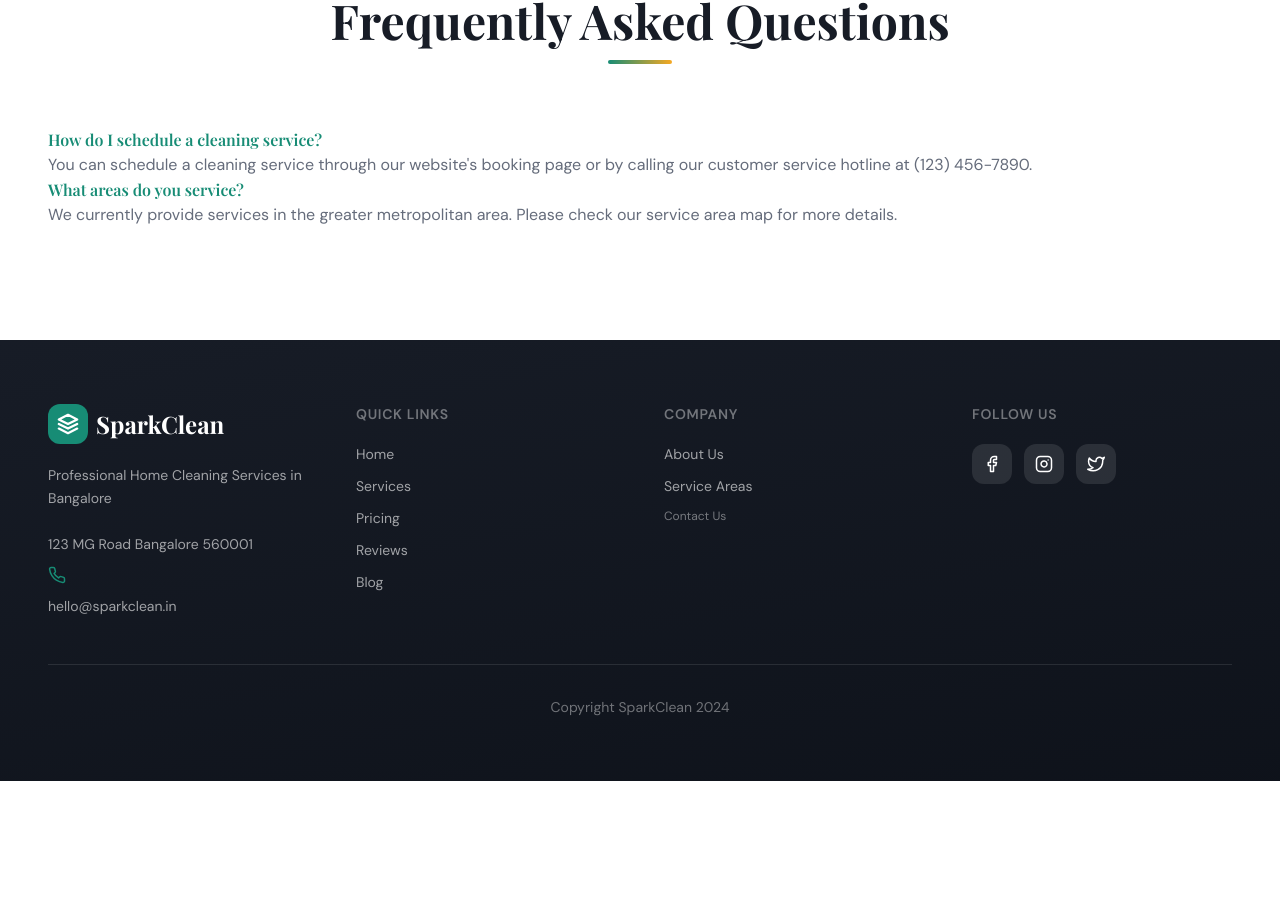
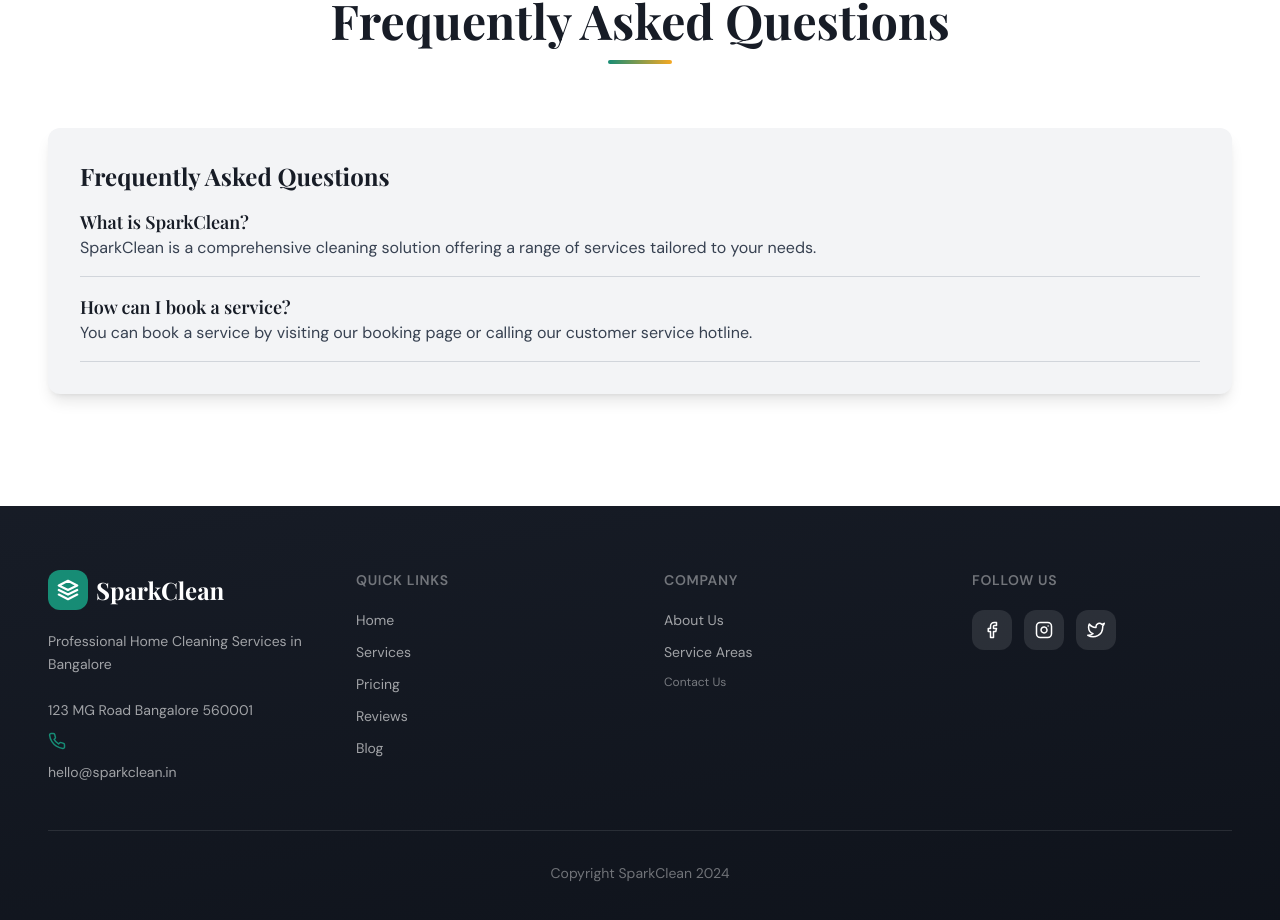
Before and after one commit to nikhilbobe-07/sample-web-code, a React (Vite) app: page / in a window 1280 px wide. Shown: the part 2973-3893 px from the top of the page. Before the commit the page ends 3754 px from the top, so only its background shows below. Built offline with nearby package versions, Linux system fonts and the light colour scheme; the HTML template or start-up script is replaced by a standard one; a web font is replaced by a local one.

Commit message:
AI Fix: SparkClean on https://sparkclean-geo-aeo.lovable.app

```diff
--- a/src/pages/Index.tsx
+++ b/src/pages/Index.tsx
@@ -326,14 +326,17 @@ const Index = () => {
             <motion.div variants={fadeUp} custom={2} className="divider-gradient mx-auto" />
           </motion.div>
 
-          <div className="faq-section">
-            <div className="faq-item">
-              <h3 className="cursor-pointer text-primary font-semibold">How do I schedule a cleaning service?</h3>
-              <p className="text-muted-foreground font-body leading-relaxed">You can schedule a cleaning service through our website's booking page or by calling our customer service hotline at (123) 456-7890.</p>
-            </div>
-            <div className="faq-item">
-              <h3 className="cursor-pointer text-primary font-semibold">What areas do you service?</h3>
-              <p className="text-muted-foreground font-body leading-relaxed">We currently provide services in the greater metropolitan area. Please check our service area map for more details.</p>
+          <div className="bg-gray-100 p-8 rounded-lg shadow-lg">
+            <h2 className="text-2xl font-bold mb-4">Frequently Asked Questions</h2>
+            <div className="space-y-4">
+              <div className="border-b border-gray-300 pb-4">
+                <h3 className="text-lg font-semibold">What is SparkClean?</h3>
+                <p className="text-gray-700">SparkClean is a comprehensive cleaning solution offering a range of services tailored to your needs.</p>
+              </div>
+              <div className="border-b border-gray-300 pb-4">
+                <h3 className="text-lg font-semibold">How can I book a service?</h3>
+                <p className="text-gray-700">You can book a service by visiting our booking page or calling our customer service hotline.</p>
+              </div>
             </div>
           </div>
         </div>
```
